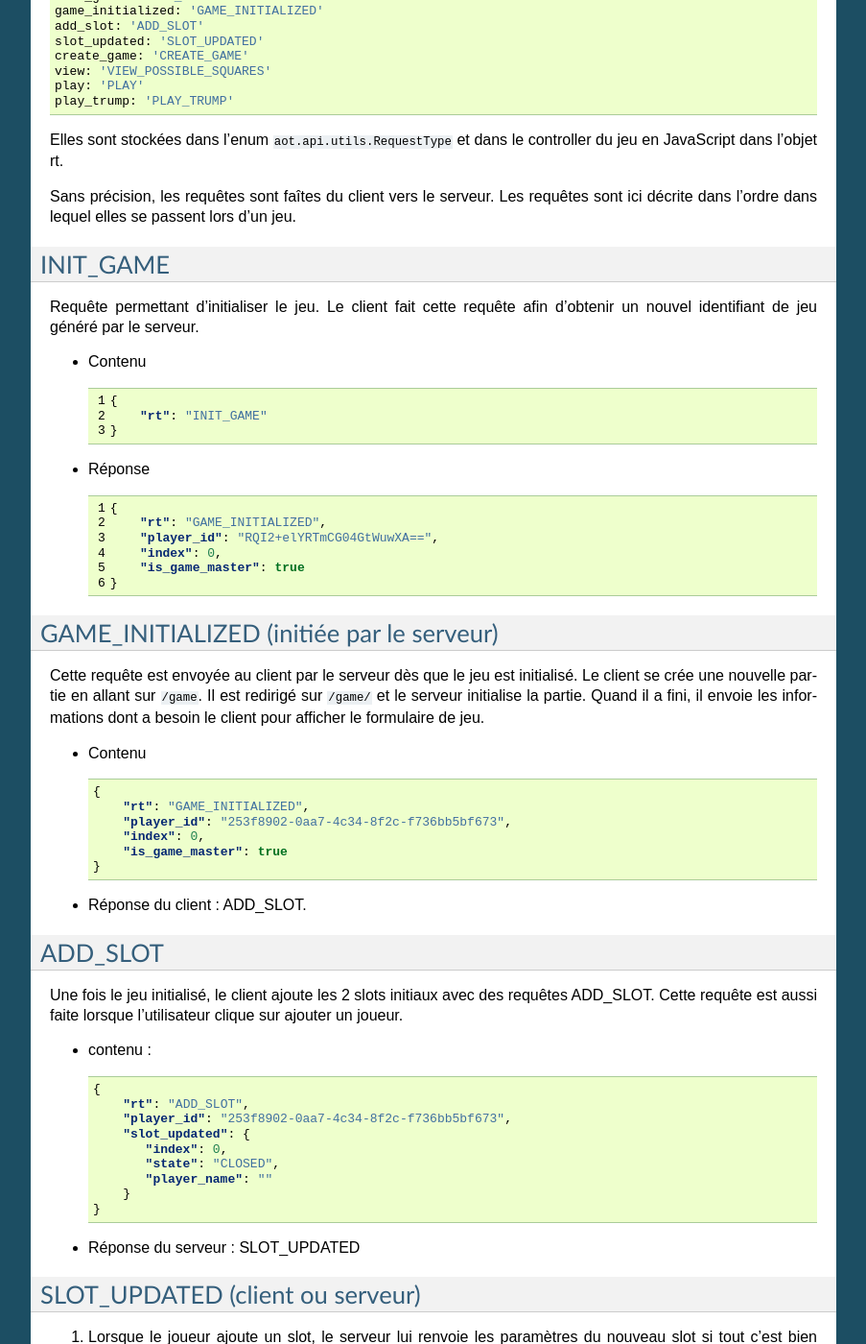
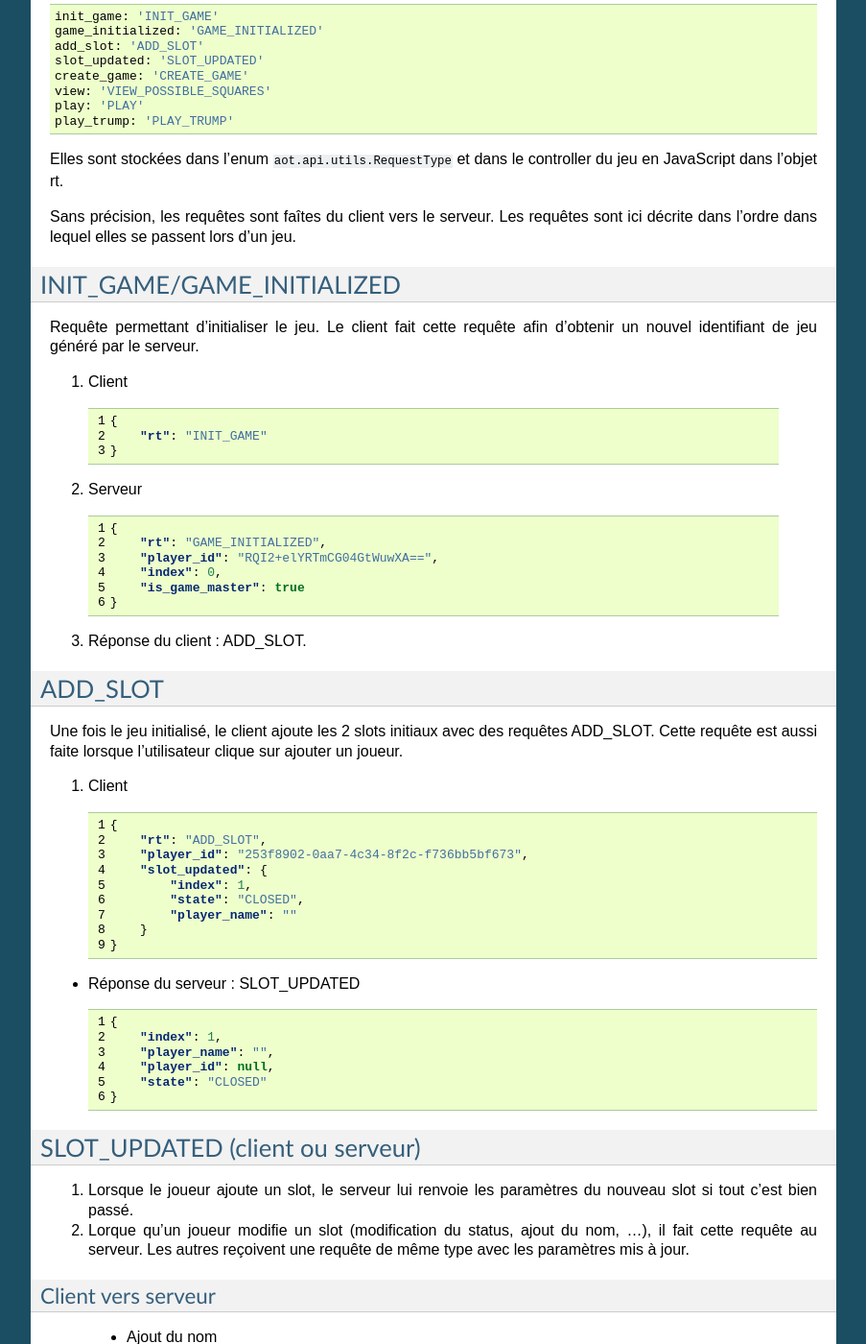
Before and after one commit to arenaoftitans/arena-of-titans-api, a Sphinx documentation site: the page built from doc/API.rst, in a window 1280 px wide and 1400 px high, scrolled down 704 px. Shown: the whole window at 96% size, without its empty margins (198-1101 px from the left). Built offline with Sphinx 7.4.7, drawn with Linux system fonts in a browser that asks for light colours; some of the changed text lies outside the part shown.

Commit message:
test(api): correct ADD_SLOT request

```diff
--- a/doc/API.rst
+++ b/doc/API.rst
@@ -40,47 +40,25 @@ controller du jeu en JavaScript dans l’objet rt.
 Sans précision, les requêtes sont faîtes du client vers le serveur. Les requêtes
 sont ici décrite dans l'ordre dans lequel elles se passent lors d'un jeu.
 
-INIT_GAME
----------
+INIT_GAME/GAME_INITIALIZED
+--------------------------
 
 Requête permettant d'initialiser le jeu. Le client fait cette requête afin
 d'obtenir un nouvel identifiant de jeu généré par le serveur.
 
-- Contenu
+1. Client
 
   .. literalinclude:: api/requests/init_game.json
      :language: json
      :linenos:
 
-- Réponse
+2. Serveur
 
   .. literalinclude:: api/responses/init_game.json
      :language: json
      :linenos:
 
-
-
-GAME_INITIALIZED (initiée par le serveur)
------------------------------------------
-
-Cette requête est envoyée au client par le serveur dès que le jeu est
-initialisé. Le client se crée une nouvelle partie en allant sur ``/game``.  Il
-est redirigé sur ``/game/`` et le serveur initialise la partie. Quand il a fini,
-il envoie les informations dont a besoin le client pour afficher le formulaire
-de jeu.
-
--  Contenu
-
-   .. sourcecode:: json
-
-      {
-          "rt": "GAME_INITIALIZED",
-	  "player_id": "253f8902-0aa7-4c34-8f2c-f736bb5bf673",
-	  "index": 0,
-	  "is_game_master": true
-      }
-
--  Réponse du client : ADD_SLOT.
+3.  Réponse du client : ADD_SLOT.
 
 ADD_SLOT
 --------
@@ -89,21 +67,17 @@ Une fois le jeu initialisé, le client ajoute les 2 slots initiaux avec des
 requêtes ADD_SLOT. Cette requête est aussi faite lorsque l’utilisateur clique
 sur ajouter un joueur.
 
--  contenu :
+1. Client
 
-   .. sourcecode:: json
-
-      {
-          "rt": "ADD_SLOT",
-	  "player_id": "253f8902-0aa7-4c34-8f2c-f736bb5bf673",
-	  "slot_updated": {
-	     "index": 0,
-	     "state": "CLOSED",
-	     "player_name": ""
-	  }
-      }
+   .. literalinclude:: api/requests/add_slot.json
+      :language: json
+      :linenos:
 
 -  Réponse du serveur : SLOT_UPDATED
+
+   .. literalinclude:: api/responses/add_slot.json
+      :language: json
+      :linenos:
 
 SLOT_UPDATED (client ou serveur)
 --------------------------------
@@ -114,7 +88,8 @@ SLOT_UPDATED (client ou serveur)
    …), il fait cette requête au serveur. Les autres reçoivent une requête de
    même type avec les paramètres mis à jour.
 
-#. Client vers serveur
+Client vers serveur
+~~~~~~~~~~~~~~~~~~~
 
    -  Ajout du nom
 
@@ -143,7 +118,8 @@ SLOT_UPDATED (client ou serveur)
 	     }
 	 }
 
-#. Serveur vers clients (sauf l’initiateur de la requête)
+Serveur vers clients (sauf l’initiateur de la requête)
+~~~~~~~~~~~~~~~~~~~~~~~~~~~~~~~~~~~~~~~~~~~~~~~~~~~~~~
 
    -  Joueur rejoins
 
--- /dev/null
+++ b/doc/api/requests/add_slot.json
@@ -0,0 +1,9 @@
+{
+    "rt": "ADD_SLOT",
+    "player_id": "253f8902-0aa7-4c34-8f2c-f736bb5bf673",
+    "slot_updated": {
+        "index": 1,
+        "state": "CLOSED",
+        "player_name": ""
+    }
+}
--- /dev/null
+++ b/doc/api/responses/add_slot.json
@@ -0,0 +1,6 @@
+{
+    "index": 1,
+    "player_name": "",
+    "player_id": null,
+    "state": "CLOSED"
+}
```
Also changed, not shown: 4 other files.
